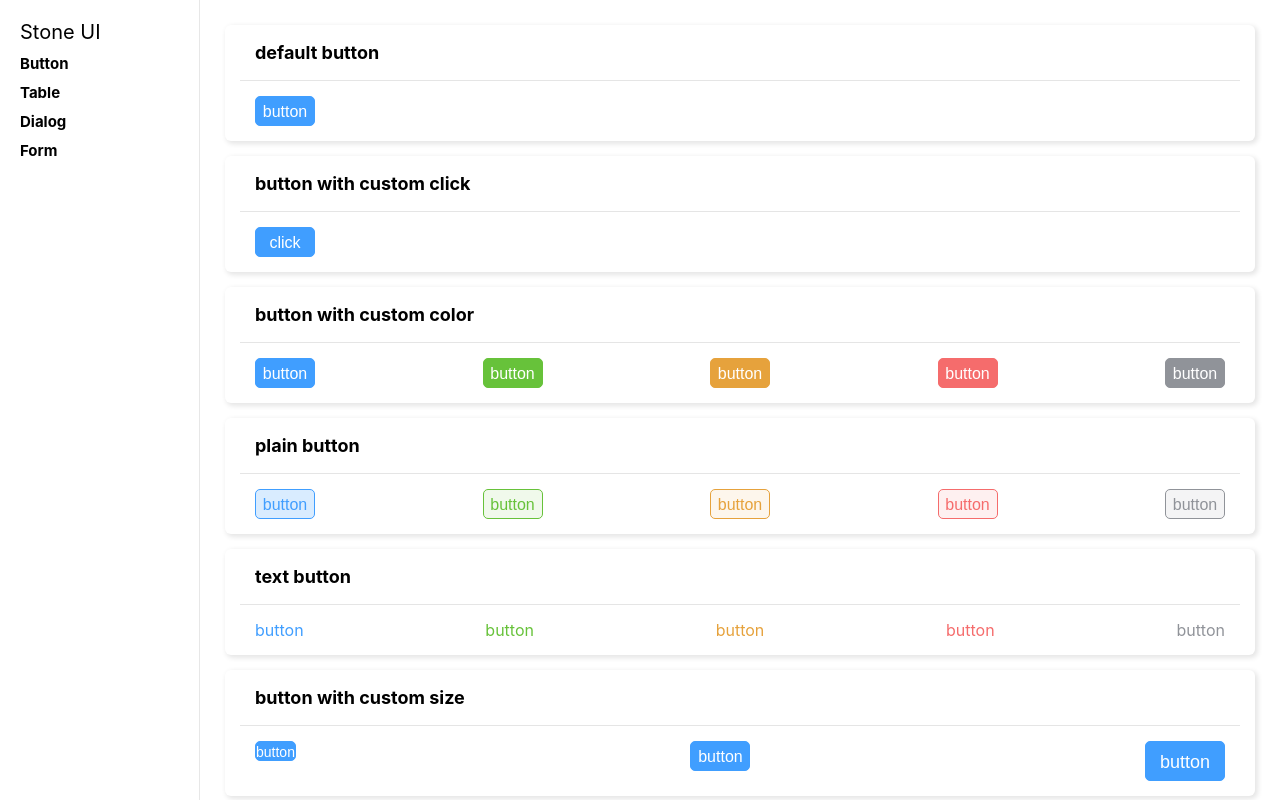
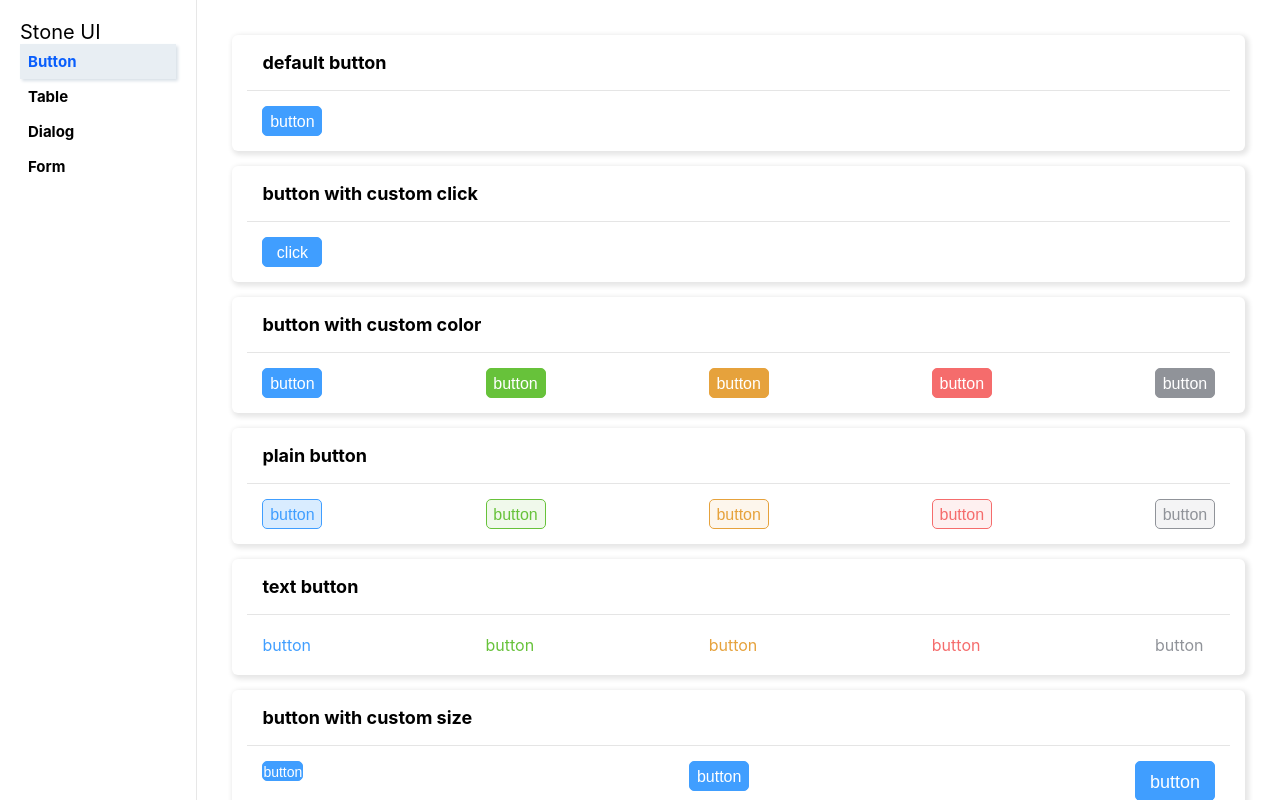
Before and after one commit to 0mutatio1/stone, a React (Create React App) app: page /home/button in a window 1280 px wide. Shown: the top 800 px of the page. Built offline with nearby package versions, Linux system fonts and the light colour scheme.

Commit message:
✨ feat: 高亮当前菜单页面

```diff
--- a/src/routes/button/index.scss
+++ b/src/routes/button/index.scss
@@ -1,6 +1,7 @@
+/* index.tsx 案例容器布局样式 */
 .button-container {
     &__item {
-        box-shadow: 2px 2px 5px 1px rgba(0, 0, 0, 0.1);
+        box-shadow: 2px 2px 5px 2px rgb(0 0 0 / 10%);
         margin: 15px;
         border-radius: 6px;
         &_title {
@@ -19,6 +20,8 @@
         }
     }
 }
+
+/* menu-button.tsx 下拉列表样式 */
 .menu-field {
     box-shadow: 2px 2px 5px 1px #d5d5d5;
     width: 200px;
@@ -37,3 +40,112 @@
         }
     }
 }
+
+
+/* normal-button.tsx 样式 */
+$light_blue_1: #409EFF;
+$light_blue_2: #70b6fc;
+$light_blue_3: #D9ECFF;
+
+$light_orange_1: #E6A23C;
+$light_orange_2: #e4c290;
+$light_orange_3: #FDF6EC;
+
+$light_red_1: #F56C6C;
+$light_red_2: #f39797;
+$light_red_3: #FEF0F0;
+
+$light_green_1: #67C23A;
+$light_green_2: #9ef0c3;
+$light_green_3: #F0F9EB;
+
+$light_grey_1: #909399;
+$light_grey_2: #cacac8;
+$light_grey_3: #F4F4F5;
+
+.button {
+    border-radius: 5px;
+    padding: 0;
+}
+
+.primary {
+    color: white;
+    background-color: $light_blue_1;
+}
+.warning {
+    color: white;
+    background-color: $light_orange_1;
+}
+.error {
+    color: white;
+    background-color: $light_red_1;
+}
+.success {
+    color: white;
+    background-color: $light_green_1;
+}
+.info {
+    color: white;
+    background-color: $light_grey_1;
+}
+
+.primary-plain {
+    color: $light_blue_1;
+    background-color: $light_blue_3;
+}
+.warning-plain {
+    color: $light_orange_1;
+    background-color: $light_orange_3;
+}
+.error-plain {
+    color: $light_red_1;
+    background-color: $light_red_3;
+}
+.success-plain {
+    color: $light_green_1;
+    background-color: $light_green_3;
+}
+.info-plain {
+    color: $light_grey_1;
+    background-color: $light_grey_3;
+}
+
+.text-button {
+    border: none;
+    background-color: transparent;
+}
+
+.primary-text {
+    color: $light_blue_1;
+}
+.warning-text {
+    color: $light_orange_1;
+}
+.error-text {
+    color: $light_red_1;
+}
+.success-text {
+    color: $light_green_1;
+}
+.info-text {
+    color: $light_grey_1;
+}
+
+.button-small {
+    min-width: 40px;
+    height: 20px;
+    font-size: 14px;
+    line-height: 20px;
+}
+.button-medium {
+    min-width: 60px;
+    height: 30px;
+    font-size: 16px;
+    line-height: 30px;
+}
+.button-large {
+    min-width: 80px;
+    height: 40px;
+    font-size: 18px;
+    line-height: 40px;
+}
--- a/src/routes/button/normal-button.tsx
+++ b/src/routes/button/normal-button.tsx
@@ -1,6 +1,7 @@
 import React, { FC } from 'react';
 import { COLOR, PLAIN_COLOR } from '../../untils/color';
 import { SIZE } from '../../untils/size';
+import "./index.scss";
 
 interface Properties {
   text?: string,
@@ -20,33 +21,11 @@ const defualtProperties = {
   onClick: undefined,
 };
 
-export const NormalButton: FC<Properties> = ({
-  text, size = 'medium', color = 'primary', plain = false, type= 'button', onClick,
-}) => {
+export const NormalButton: FC<Properties> = ({ text, size = 'medium', color = 'primary', plain = false, type= 'button', onClick }) => {
   color = (Object.keys(COLOR).includes(color)) ? color : 'primary';
   size = (Object.keys(SIZE).includes(size)) ? size : 'medium';
-  const style = {
-    minWidth: SIZE[size].width,
-    height: SIZE[size].height,
-    color: COLOR[color].color,
-    backgroundColor: COLOR[color].backgroundColor,
-    border: `1px solid ${COLOR[color].backgroundColor}`,
-    borderRadius: '5px',
-    padding: '0',
-    fontSize: SIZE[size].fontSize,
-    lineHeight: SIZE[size].height
-  };
-
-  const textButtonStyle = {
-    color: PLAIN_COLOR[color].color,
-    backgroundColor: 'transparent',
-    border: 'none',
-    fontSize: SIZE[size].fontSize
-  };
-
+  const style = { border: `1px solid ${COLOR[color].backgroundColor}` };
   if (plain) {
-    style.color = PLAIN_COLOR[color].color;
-    style.backgroundColor = PLAIN_COLOR[color].backgroundColor;
     style.border = `1px solid ${PLAIN_COLOR[color].color}`;
   }
 
@@ -54,8 +33,8 @@ export const NormalButton: FC<Properties> = ({
     <>
       {
         type === 'text'
-        ? <span style={textButtonStyle}>{text}</span>
-        : <button color="button" onClick={onClick} style={style}> {text} </button>
+        ? <span className={`${color}-text button button-${size} text-button`}>{text}</span>
+        : <button className={`${color} ${plain ? color + '-plain' : ''} button button-${size}`} type="button" onClick={onClick} style={style}> {text} </button>
       }
     </>
   )
--- a/src/routes/home/index.scss
+++ b/src/routes/home/index.scss
@@ -1,37 +1,19 @@
 .home {
   display: flex;
   height: 100vh;
-  // todo upgrade to global
-  a:link,
-  a:visited,
-  a:hover,
-  a:active {
-    text-decoration: none;
-    color: black;
-  }
   .left {
     width: 15%;
-    height: 100%;
+    height: calc(100vh - 40px);
     padding: 20px;
     border-right: 1px solid #e7e7e7;
     .title {
       font-size: 20px;
     }
-    .components {
-      margin: 0px;
-      padding: 0px;
-      li {
-        list-style: none;
-        margin-top: 10px;
-        font-size: 15px;
-        font-weight: bold;
-        color: rgb(24, 11, 3);
-      }
-    }
   }
   .right {
-    height: 100%;
+    height: calc(100vh - 40px);
     width: 100%;
-    margin: 10px;
+    padding: 20px;
+    overflow-y: auto;
   }
 }
--- a/src/routes/home/index.tsx
+++ b/src/routes/home/index.tsx
@@ -1,5 +1,6 @@
 import React, { FC } from 'react';
 import { Link, Outlet } from 'react-router-dom';
+import Menu from '../menu/index';
 import './index.scss';
 
 const Home: FC = () => (
@@ -8,20 +9,7 @@ const Home: FC = () => (
       <div className="title">
         Stone UI
       </div>
-      <ul className="components">
-        <li className="button">
-          <Link to="/home/button">Button</Link>
-        </li>
-        <li className="table">
-          <Link to="/home/table">Table</Link>
-        </li>
-        <li className="dialog">
-          <Link to="/home/dialog">Dialog</Link>
-        </li>
-        <li className="form">
-          <Link to="/home/form">Form</Link>
-        </li>
-      </ul>
+      <Menu />
     </div>
     <div className="right">
       <Outlet />
--- /dev/null
+++ b/src/routes/menu/index.scss
@@ -0,0 +1,41 @@
+.menu-list {
+  margin: 0px;
+  padding: 0px;
+  a,
+  a:link,
+  a:visited,
+  a:hover,
+  a:active {
+    text-decoration: none;
+    color: black;
+  }
+  .is-inactive {
+    background-color: transparent;
+    box-shadow: none;
+    a {
+      color: black;
+    }
+  }
+  .is-active {
+    background-color: #e8eef3;
+    box-shadow: 2px 2px 3px #d8e0e7;
+    a {
+      color: rgb(9, 94, 252);
+    }
+  }
+  &__item {
+    list-style: none;
+    font-size: 15px;
+    font-weight: bold;
+    padding: 8px;
+    a {
+      width: 100%;
+    }
+  }
+  &__item:hover {
+    background-color: #dfe2e6;
+    a {
+      color: rgb(55, 139, 248);
+    }
+  }
+}
--- /dev/null
+++ b/src/routes/menu/index.tsx
@@ -0,0 +1,39 @@
+import React, { FC, useState } from 'react';
+import { Link } from 'react-router-dom';
+import './index.scss';
+
+const Menu: FC = () => {
+  const menuList = [
+    {
+      label: 'Button',
+      path: '/home/button'
+    },
+    {
+      label: 'Table',
+      path: '/home/table'
+    },
+    {
+      label: 'Dialog',
+      path: '/home/dialog'
+    },
+    {
+      label: 'Form',
+      path: '/home/form'
+    }
+  ];
+
+  const [pathname, setPathname] = useState(window.location.pathname);
+
+  return(
+    <ul className="menu-list">
+      {
+        menuList.map((item, index) =>
+          (<li className={`${pathname.includes(item.path) ? 'is-active' : 'is-inactive'} menu-list__item`} key={index}>
+            <Link onClick={() => setPathname(item.path) } to={item.path}>{item.label}</Link>
+          </li>)
+        )
+      }
+    </ul>
+)};
+
+export default Menu;
--- a/src/routes/table/index.tsx
+++ b/src/routes/table/index.tsx
@@ -3,10 +3,14 @@ import React from 'react';
 const Table = () => (
   <table>
     <thead>
-      <th>hh</th>
+      <tr>
+        <th>hh</th>
+      </tr>
     </thead>
     <tbody>
-      <td>kkk</td>
+      <tr>
+        <td>kkk</td>
+      </tr>
     </tbody>
   </table>
 );
```
